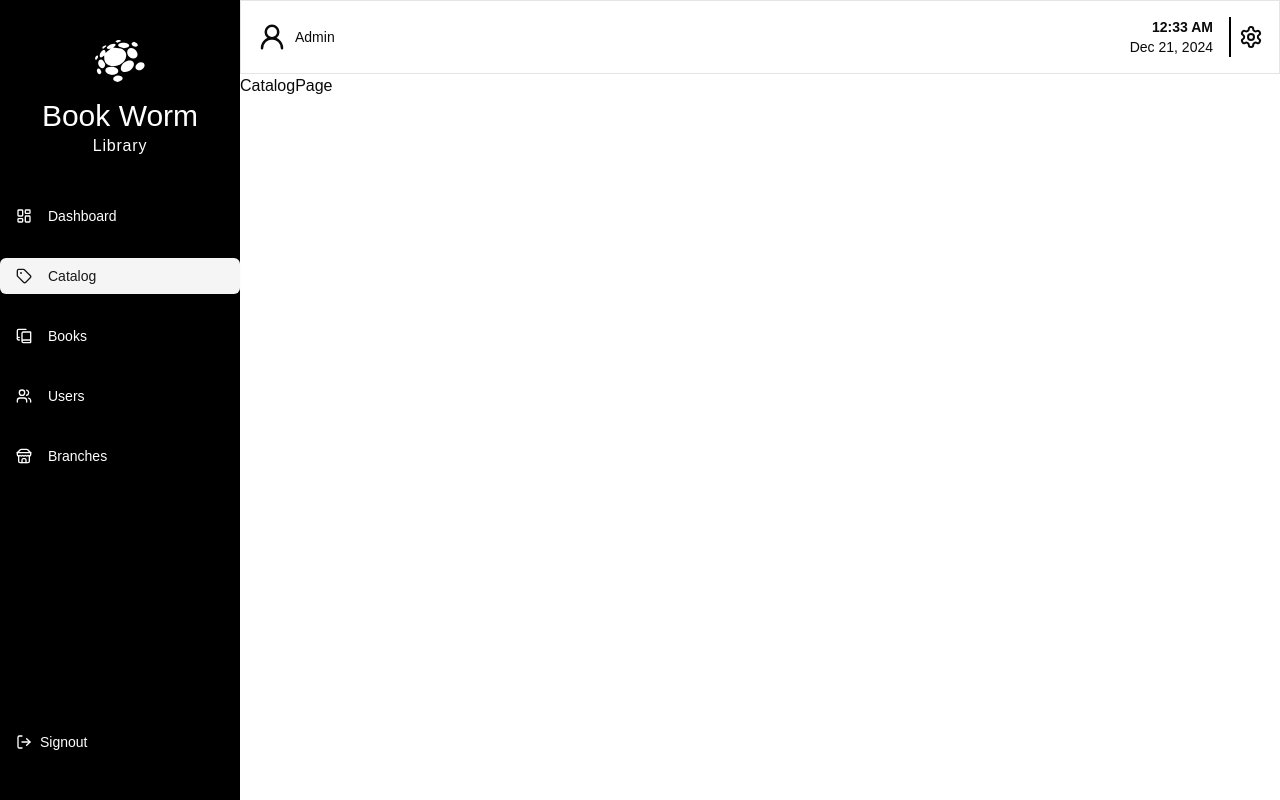
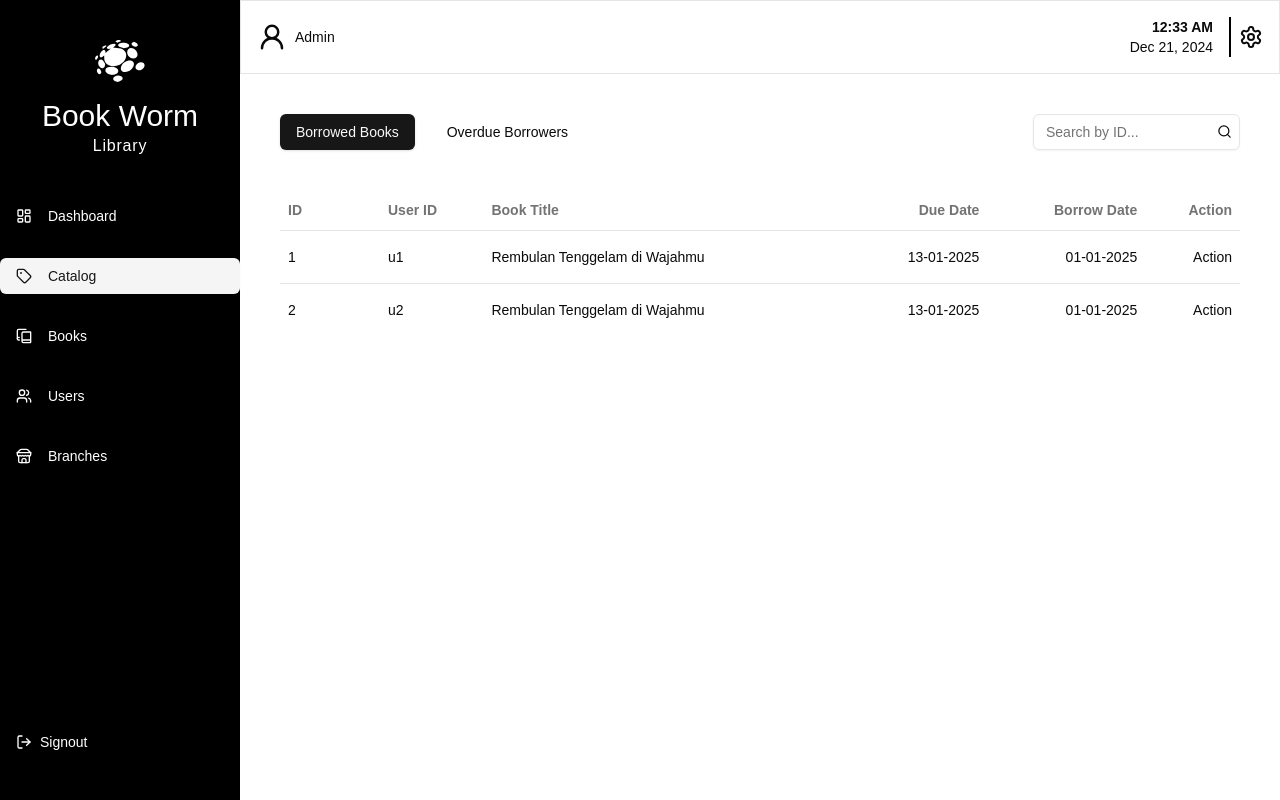
Before and after one commit to rezadrian01/book-worm, a Next.js app: page /dashboard/catalog in a window 1280 px wide. Built offline with nearby package versions, Linux system fonts and the light colour scheme; no server answers.

Commit message:
feat: create catalog page using dummy data

```diff
--- a/app/(home)/components/SidebarContent.tsx
+++ b/app/(home)/components/SidebarContent.tsx
@@ -8,7 +8,6 @@ import { usePathname } from 'next/navigation';
 
 const SidebarContent = () => {
     const pathname = usePathname();
-    console.log(pathname)
     return (
         <nav className='w-full'>
             <ul className='flex flex-col items-center gap-6 text-lg w-full'>
--- a/app/(home)/dashboard/catalog/page.tsx
+++ b/app/(home)/dashboard/catalog/page.tsx
@@ -1,8 +1,96 @@
-import React from 'react'
+'use client';
+
+import { Button } from '@/components/ui/button'
+import { Input } from '@/components/ui/input'
+import React, { useMemo, useState } from 'react'
+
+import {
+    Table,
+    TableBody,
+    TableCaption,
+    TableCell,
+    TableHead,
+    TableHeader,
+    TableRow,
+} from "@/components/ui/table"
+import { Search } from 'lucide-react';
+
 
 const CatalogPage = () => {
+    const [selectedCategoryIndex, setSelectedCategoryIndex] = useState<number>(0);
+    const [searchInput, setSearchInput] = useState<string>("");
+
+    const DUMMY_DATA = [
+        {
+            id: "1",
+            userId: "u1",
+            book: {
+                title: "Rembulan Tenggelam di Wajahmu"
+            },
+            dueDate: '13-01-2025',
+            createdAt: "01-01-2025"
+        },
+        {
+            id: "2",
+            userId: "u2",
+            book: {
+                title: "Rembulan Tenggelam di Wajahmu"
+            },
+            dueDate: '13-01-2025',
+            createdAt: "01-01-2025"
+        },
+    ]
+
+    const handleSearchClick = () => {
+        console.log(searchInput);
+    }
+
     return (
-        <div>CatalogPage</div>
+        <div className='p-10 space-y-10'>
+            {/* Header */}
+            <header className='flex justify-between'>
+                <div className='flex gap-4'>
+                    <Button onClick={() => setSelectedCategoryIndex(0)} variant={selectedCategoryIndex === 0 ? 'default' : 'ghost'}>Borrowed Books</Button>
+                    <Button onClick={() => setSelectedCategoryIndex(1)} variant={selectedCategoryIndex === 1 ? 'default' : 'ghost'}>Overdue Borrowers</Button>
+                </div>
+                <div>
+                    <div className='relative'>
+                        <Input value={searchInput} onChange={({ target }) => setSearchInput(target.value)} type='text' name='search' placeholder='Search by ID...' />
+                        <button onClick={handleSearchClick} className='absolute top-[.6rem] right-2'>
+                            <Search size={15} />
+                        </button>
+                    </div>
+                </div>
+            </header>
+            <main>
+                <Table>
+                    <TableHeader>
+                        <TableRow>
+                            <TableHead className="w-[100px] font-bold">ID</TableHead>
+                            <TableHead className='font-bold'>User ID</TableHead>
+                            <TableHead className='font-bold'>Book Title</TableHead>
+                            <TableHead className="text-right font-bold">Due Date</TableHead>
+                            <TableHead className="text-right font-bold">Borrow Date</TableHead>
+                            <TableHead className="text-right font-bold">Action</TableHead>
+                        </TableRow>
+                    </TableHeader>
+                    <TableBody>
+                        {DUMMY_DATA.map(borrow => {
+                            return <TableRow key={borrow.id}>
+                                <TableCell className="font-medium py-4">{borrow.id}</TableCell>
+                                <TableCell className='py-4'>{borrow.userId}</TableCell>
+                                <TableCell className='py-4'>{borrow.book.title}</TableCell>
+                                <TableCell className="text-right py-4">{borrow.dueDate}</TableCell>
+                                <TableCell className="text-right py-4">{borrow.createdAt}</TableCell>
+                                <TableCell className="text-right py-4">Action</TableCell>
+                            </TableRow>
+                        })}
+
+                    </TableBody>
+                </Table>
+
+            </main>
+        </div>
     )
 }
 
--- /dev/null
+++ b/components/ui/table.tsx
@@ -0,0 +1,120 @@
+import * as React from "react"
+
+import { cn } from "@/lib/utils"
+
+const Table = React.forwardRef<
+  HTMLTableElement,
+  React.HTMLAttributes<HTMLTableElement>
+>(({ className, ...props }, ref) => (
+  <div className="relative w-full overflow-auto">
+    <table
+      ref={ref}
+      className={cn("w-full caption-bottom text-sm", className)}
+      {...props}
+    />
+  </div>
+))
+Table.displayName = "Table"
+
+const TableHeader = React.forwardRef<
+  HTMLTableSectionElement,
+  React.HTMLAttributes<HTMLTableSectionElement>
+>(({ className, ...props }, ref) => (
+  <thead ref={ref} className={cn("[&_tr]:border-b", className)} {...props} />
+))
+TableHeader.displayName = "TableHeader"
+
+const TableBody = React.forwardRef<
+  HTMLTableSectionElement,
+  React.HTMLAttributes<HTMLTableSectionElement>
+>(({ className, ...props }, ref) => (
+  <tbody
+    ref={ref}
+    className={cn("[&_tr:last-child]:border-0", className)}
+    {...props}
+  />
+))
+TableBody.displayName = "TableBody"
+
+const TableFooter = React.forwardRef<
+  HTMLTableSectionElement,
+  React.HTMLAttributes<HTMLTableSectionElement>
+>(({ className, ...props }, ref) => (
+  <tfoot
+    ref={ref}
+    className={cn(
+      "border-t bg-muted/50 font-medium [&>tr]:last:border-b-0",
+      className
+    )}
+    {...props}
+  />
+))
+TableFooter.displayName = "TableFooter"
+
+const TableRow = React.forwardRef<
+  HTMLTableRowElement,
+  React.HTMLAttributes<HTMLTableRowElement>
+>(({ className, ...props }, ref) => (
+  <tr
+    ref={ref}
+    className={cn(
+      "border-b transition-colors hover:bg-muted/50 data-[state=selected]:bg-muted",
+      className
+    )}
+    {...props}
+  />
+))
+TableRow.displayName = "TableRow"
+
+const TableHead = React.forwardRef<
+  HTMLTableCellElement,
+  React.ThHTMLAttributes<HTMLTableCellElement>
+>(({ className, ...props }, ref) => (
+  <th
+    ref={ref}
+    className={cn(
+      "h-10 px-2 text-left align-middle font-medium text-muted-foreground [&:has([role=checkbox])]:pr-0 [&>[role=checkbox]]:translate-y-[2px]",
+      className
+    )}
+    {...props}
+  />
+))
+TableHead.displayName = "TableHead"
+
+const TableCell = React.forwardRef<
+  HTMLTableCellElement,
+  React.TdHTMLAttributes<HTMLTableCellElement>
+>(({ className, ...props }, ref) => (
+  <td
+    ref={ref}
+    className={cn(
+      "p-2 align-middle [&:has([role=checkbox])]:pr-0 [&>[role=checkbox]]:translate-y-[2px]",
+      className
+    )}
+    {...props}
+  />
+))
+TableCell.displayName = "TableCell"
+
+const TableCaption = React.forwardRef<
+  HTMLTableCaptionElement,
+  React.HTMLAttributes<HTMLTableCaptionElement>
+>(({ className, ...props }, ref) => (
+  <caption
+    ref={ref}
+    className={cn("mt-4 text-sm text-muted-foreground", className)}
+    {...props}
+  />
+))
+TableCaption.displayName = "TableCaption"
+
+export {
+  Table,
+  TableHeader,
+  TableBody,
+  TableFooter,
+  TableHead,
+  TableRow,
+  TableCell,
+  TableCaption,
+}
```
Also changed, not shown: app/(home)/dashboard/catalog/components/SearchInput.tsx (added).
